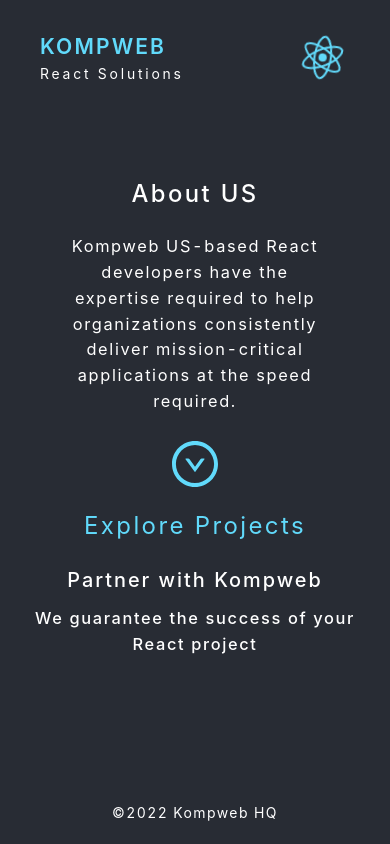
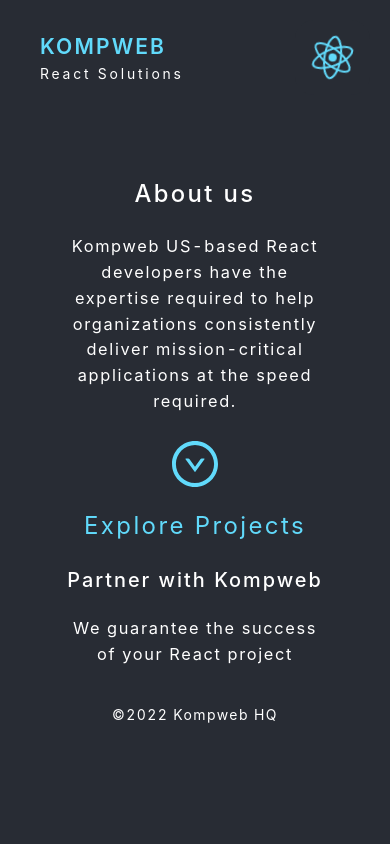
Before and after one commit to Kompweb/Kompweb, a React (Create React App) app in the folder Frontend/: page /about in a window 390 px wide. Built offline with nearby package versions, Linux system fonts and the light colour scheme; no server answers.

Commit message:
clean-up style

```diff
--- a/Frontend/src/components/pages/About.js
+++ b/Frontend/src/components/pages/About.js
@@ -1,14 +1,12 @@
 import React from 'react';
 import '../../styles/about.css';
 import { DownCircleOutlined } from '@ant-design/icons';
-
 // import Framer from '../common/FrameMotion';
-// import SearchForm from '../common/SearchForm';
 
 export default function AboutUs() {
   return (
     <div className="about-us">
-      <h1>About US</h1>
+      <h1>About us</h1>
       <p>
         Kompweb US-based React developers have the expertise required to help
         organizations consistently deliver mission-critical applications at the
@@ -19,17 +17,11 @@ export default function AboutUs() {
       </a>
       <br />
       <a href="/projects/"> Explore Projects</a>
-
-      {/* <Link to="/projects">Explore Projects</Link> */}
-
       {/* <Framer /> */}
       <div className="b-content">
         <h3>Partner with Kompweb</h3>
-        <h4>We guarantee the success of your React project</h4>
+        <p>We guarantee the success of your React project</p>
       </div>
-      {/* <Framer /> */}
-
-      {/* <SearchForm className="search-form" /> */}
     </div>
   );
 }
--- a/Frontend/src/styles/Login.css
+++ b/Frontend/src/styles/Login.css
@@ -7,13 +7,13 @@
   color: black;
 }
 .ant-input-affix-wrapper > input.ant-input {
-  padding: 4px 16px;
+  padding: 6px 16px;
 }
 .ant-btn-primary {
   font-size: calc(16px + 0.2vmin);
   border: 2px solid rgb(0, 0, 0);
   border-radius: 25px;
-  height: 2rem;
+  height: 2.5rem;
   margin-bottom: 1rem;
 }
 .ant-btn-primary span {
--- a/Frontend/src/styles/global.css
+++ b/Frontend/src/styles/global.css
@@ -2,9 +2,8 @@
   box-sizing: border-box;
   max-width: 960px;
   margin: auto;
-  padding: 0;
   letter-spacing: 0.1em;
-  max-height: 100vh;
+  /* height: auto; */
 }
 .body {
   font-family: -apple-system, BlinkMacSystemFont, 'Segoe UI', 'Roboto', 'Oxygen',
@@ -12,7 +11,11 @@
     sans-serif;
   -webkit-font-smoothing: antialiased;
   -moz-osx-font-smoothing: grayscale;
+  /* margin-bottom: 200px; */
 }
+/* .root {
+  margin-bottom: 200px;
+} */
 code {
   font-family: source-code-pro, Menlo, Monaco, Consolas, 'Courier New',
     monospace;
@@ -57,11 +60,8 @@ button {
 .icons {
   font-size: 46px;
   color: #61dafb;
-  /* padding: 10px; */
 }
 .icons:hover {
-  /* color: #ffffff; */
-  /* font-size: 96px; */
   border-radius: 25px;
   box-shadow: 0 0 50px 0 #61dafb;
   cursor: pointer;
--- a/Frontend/src/styles/navbar.css
+++ b/Frontend/src/styles/navbar.css
@@ -64,18 +64,18 @@
     position: absolute;
     display: block;
     top: 20px;
-    right: 30px;
+    right: 20px;
     border: 0;
     height: 75px;
-    width: auto;
-    border-radius: 50%;
+    width: 75px;
+    border-radius: 25%;
     background-color: #282c34;
     cursor: pointer;
     transition: background-color 0.2s ease-in-out;
     /* transform: translateY(-25%); */
   }
   .hamburger:hover {
-    background-color: #333;
+    background-color: rgb(0, 0, 0);
   }
   .react {
     height: 100%;
@@ -96,7 +96,7 @@
   .navigation-menu li {
     /* list-style-type: none; */
     /* text-align: right; */
-    padding: 0 2rem 0.7rem 0;
+    padding: 0 1.8rem 0.7rem 0;
     /* margin: 0; */
   }
   .navigation-menu a {
--- a/Frontend/src/styles/style.css
+++ b/Frontend/src/styles/style.css
@@ -3,7 +3,6 @@
   margin-top: 100px;
   /* border: 1px solid red; */
   /* position: relative; */
-  max-height: 100vh;
 }
 .home-header span {
   color: white;
@@ -61,13 +60,20 @@
 .App .login-form a {
   color: #61dafb;
 }
+/* // footer needs a height of min 250px and links - stick it in the bottom */
 footer {
-  padding: 60px 0 20px 0;
+  padding: 0 0 20px 0;
   text-align: center;
   color: #fff;
-  position: fixed;
-  bottom: 0;
-  width: 100%;
+  /* position: sticky; */
+  /* position: fixed; */
+  /* position: relative; */
+  /* position: absolute; */
+  /* bottom: 0; */
+  /* width: 100%; */
+  /* min-height: 200px; */
+  /* background-color: red; */
+  /* height: auto; */
 }
 
 @keyframes App-logo-spin {
```
